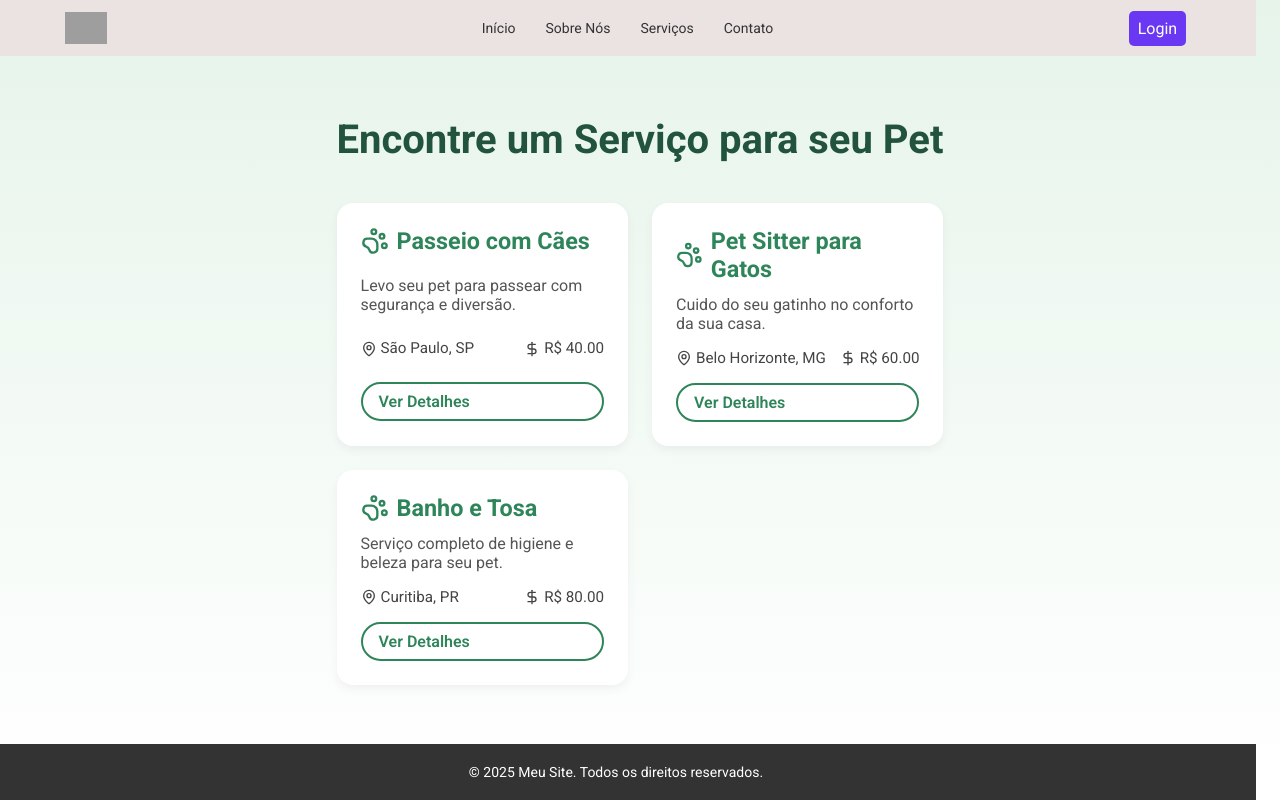
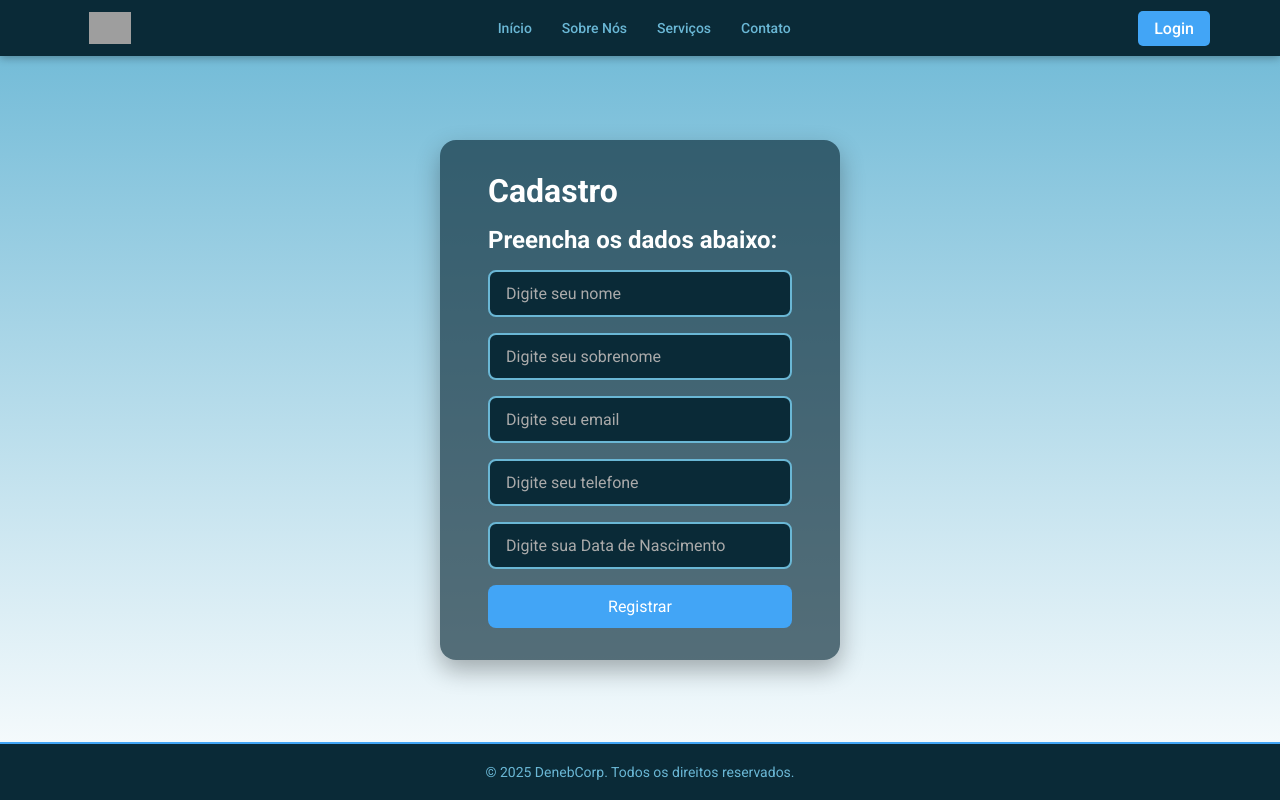
Before and after one commit to murilotoniol/Deneb-FrontEnd, a React (Vite) app: page / in a window 1280 px wide. Built offline with nearby package versions, Linux system fonts and the light colour scheme; grey boxes are pictures that could not be loaded.

Commit message:
Finalizando estilizaçao das paginas

```diff
--- a/src/App.jsx
+++ b/src/App.jsx
@@ -1,4 +1,3 @@
-
 import React from 'react'
 import './App.css'
 import Login from './pages/login/Login'
@@ -13,17 +12,19 @@ import ProcurarServiços from './pages/ProcurarServiços/ProcurarServiços'
 function App() {
   return(
     <div>
-        {/* <Header/>
-        <Login/>
+        {/* <Header/> ok
+        <Login/> ok
+        <Footer /> ok
+        <Cadastro/> estilizar ainda
+        <Home/> ok
+        <OfertaServiço/> ok
+        <ProcurarServiços/> ok
+        */}
+        <Header/>
+        <Cadastro/>
         <Footer />
-        <Cadastro/>
-        <Home/>
-        <OfertaServiço/>
-        */}
-        <ProcurarServiços/>
     </div>
   )
-
 }
 
 export default App
--- a/src/components/Footer/Footer.css
+++ b/src/components/Footer/Footer.css
@@ -1,20 +1,32 @@
 footer {
-    background-color: #333;
-    color: #fff;
+    background-color: #0A2A37;
+    color: #E3F2FD;
     text-align: center;
     padding: 20px;
-    position: relative;
+    position: fixed;
     bottom: 0;
     width: 100%;
     display: flex;
     flex-direction: column-reverse;
-    position: fixed;
     align-items: center;
     font-size: 14px;
-}
+    border-top: 2px solid #42A5F6;
+  }
 
-.footer-content{
+  .footer-content {
+    display: flex;
     align-items: center;
-    display: flex;
-    text-align: center;
-}
+    gap: 0.5rem;
+    color: #6AB7D5;
+  }
+
+  .footer-content a {
+    color: #42A5F6;
+    text-decoration: none;
+    font-weight: 500;
+    transition: color 0.3s ease;
+  }
+
+  .footer-content a:hover {
+    color: #5591A9;
+  }
--- a/src/components/Footer/Footer.jsx
+++ b/src/components/Footer/Footer.jsx
@@ -5,7 +5,7 @@ export default function Footer(){
     return(
         <footer>
         <div class="footer-content">
-          <p>&copy; 2025 Meu Site. Todos os direitos reservados.</p>
+          <p>&copy; 2025 DenebCorp. Todos os direitos reservados.</p>
         </div>
       </footer>
     )
--- a/src/components/Header/Header.css
+++ b/src/components/Header/Header.css
@@ -2,6 +2,27 @@
     box-sizing: border-box;
     margin: 0;
     padding: 0;
+  }
+
+  .Header {
+    background-color: #0A2A37;
+    display: flex;
+    align-items: center;
+    justify-content: space-between;
+    position: fixed;
+    height: 7%;
+    top: 0;
+    width: 100%;
+    padding-left: 70px;
+    padding-right: 70px;
+    z-index: 10;
+    font-size: 14px;
+    box-shadow: 0 2px 8px rgba(0, 0, 0, 0.3);
+  }
+
+  .Header > nav {
+    display: flex;
+    gap: 2rem;
   }
 
   nav ul {
@@ -15,42 +36,28 @@ nav ul li {
 
   nav ul li a {
     text-decoration: none;
-    color: #333;
+    color: #6AB7D5;
+    font-weight: 500;
+    transition: color 0.3s ease;
   }
 
-.Header {
-    background-color: rgb(235, 226, 226);
-    display: flex;
-    align-items: center;
-    justify-content: space-between;
-    position: fixed;
-    height: 7%;
-    top: 0;
-    width: 100%;
-    padding-left: 70px;
-    padding-right: 70px;
-    z-index: 10;
-    font-size: 14px;
+  nav ul li a:hover {
+    color: #42A5F6;
   }
 
-.Header>nav {
-    display: flex;
-    gap: 2rem;
-}
-
-.botao{
-    width: 5%;
-    padding: 8px;
-    margin: 3px 0;
-    background: #6a38f3;
+  .botao {
+    padding: 8px 16px;
+    background: #42A5F6;
     color: white;
     border: none;
     border-radius: 5px;
     cursor: pointer;
+    font-weight: 500;
+    transition: background 0.3s ease;
   }
 
-button:hover {
-    background: #4412ce;
+  .botao:hover {
+    background: #5591A9;
   }
 
   .image {
@@ -63,17 +70,3 @@ button:hover {
     height: 100%;
     object-fit: contain;
   }
-
-nav ul {
-    list-style-type: none;
-    display: flex;
-}
-
-nav ul li {
-    margin: 0 15px;
-}
-
-nav ul li a {
-    text-decoration: none;
-    color: #333;
-}
--- a/src/pages/Home/Home.css
+++ b/src/pages/Home/Home.css
@@ -2,12 +2,12 @@ body {
   margin: 0;
   padding: 0;
   font-family: "Roboto", sans-serif;
-    background-color: #f9f9f9;
-    color: #333;
+  background-color: #f0faff;
+  color: #0A2A37;
 }
 
 .home-main {
-    background: linear-gradient(to bottom, #e6f4ea, #ffffff);
+  background: linear-gradient(to bottom, #6AB7D5, #ffffff);
   min-height: 100vh;
   padding: 1.5rem;
   display: flex;
@@ -29,11 +29,11 @@ body {
 .home-title {
   font-size: 3rem;
   font-weight: bold;
-    color: #22543d;
+  color: #0A2A37;
 }
 
 .home-subtitle {
-    color: #666;
+  color: #5591A9;
   font-size: 1.125rem;
   margin-top: 1rem;
 }
@@ -46,7 +46,7 @@ body {
 }
 
 .btn-primary {
-    background-color: #2f855a;
+  background-color: #42A5F6;
   color: white;
   padding: 0.75rem 1.5rem;
   border: none;
@@ -56,27 +56,30 @@ body {
   align-items: center;
   gap: 0.5rem;
   transition: background-color 0.3s ease;
+  cursor: pointer;
 }
 
 .btn-primary:hover {
-    background-color: #276749;
+  background-color: #5591A9;
 }
 
 .btn-outline {
-    border: 2px solid #2f855a;
+  border: 2px solid #42A5F6;
   background-color: transparent;
-    color: #2f855a;
+  color: #42A5F6;
   padding: 0.75rem 1.5rem;
   border-radius: 9999px;
   font-weight: 600;
   display: flex;
   align-items: center;
   gap: 0.5rem;
-    transition: background-color 0.3s ease;
+  transition: all 0.3s ease;
+  cursor: pointer;
 }
 
 .btn-outline:hover {
-    background-color: #e6f4ea;
+  background-color: #6AB7D5;
+  color: white;
 }
 
 .icon {
@@ -94,16 +97,17 @@ body {
 
 .card {
   border-radius: 1rem;
-    box-shadow: 0 4px 10px rgba(0, 0, 0, 0.05);
-    background-color: #fff;
+  box-shadow: 0 4px 12px rgba(0, 0, 0, 0.08);
+  background-color: #ffffff;
   padding: 1.5rem;
   text-align: center;
+  border: 1px solid #6AB7D5;
 }
 
 .card-icon {
   width: 2.5rem;
   height: 2.5rem;
-    color: #2f855a;
+  color: #42A5F6;
   margin: 0 auto;
 }
 
@@ -111,16 +115,17 @@ body {
   margin-top: 1rem;
   font-size: 1.25rem;
   font-weight: 600;
+  color: #0A2A37;
 }
 
 .card p {
   margin-top: 0.5rem;
-    color: #555;
+  color: #5591A9;
 }
 
 .home-footer {
   margin-top: 5rem;
   text-align: center;
-    color: #aaa;
+  color: #94a3b8;
   font-size: 0.875rem;
 }
--- a/src/pages/ProcurarServiços/ProcurarServiços.css
+++ b/src/pages/ProcurarServiços/ProcurarServiços.css
@@ -1,5 +1,5 @@
 .find-main {
-    background: linear-gradient(to bottom, #e6f4ea, #ffffff);
+  background: linear-gradient(to bottom, #6AB7D5, #ffffff);
   min-height: 100vh;
   padding: 1.5rem;
 }
@@ -14,7 +14,7 @@
   font-size: 2.5rem;
   text-align: center;
   font-weight: bold;
-    color: #22543d;
+  color: #0A2A37;
   margin-bottom: 2.5rem;
 }
 
@@ -27,18 +27,19 @@
 .service-card {
   background-color: #ffffff;
   border-radius: 1rem;
-    box-shadow: 0 4px 10px rgba(0, 0, 0, 0.05);
+  box-shadow: 0 4px 12px rgba(0, 0, 0, 0.1);
   padding: 1.5rem;
   display: flex;
   flex-direction: column;
   justify-content: space-between;
+  border: 1px solid #6AB7D5;
 }
 
 .service-header {
   display: flex;
   align-items: center;
   gap: 0.5rem;
-    color: #2f855a;
+  color: #42A5F6;
   font-size: 1.25rem;
   font-weight: 600;
   margin-bottom: 0.75rem;
@@ -50,7 +51,7 @@
 }
 
 .service-description {
-    color: #555;
+  color: #0A2A37;
   margin-bottom: 1rem;
 }
 
@@ -58,7 +59,7 @@
   display: flex;
   justify-content: space-between;
   font-size: 0.95rem;
-    color: #444;
+  color: #5591A9;
   margin-bottom: 1rem;
 }
 
@@ -70,17 +71,18 @@
 }
 
 .btn-outline {
-    border: 2px solid #2f855a;
+  border: 2px solid #42A5F6;
   background-color: transparent;
-    color: #2f855a;
+  color: #42A5F6;
   padding: 0.5rem 1rem;
   border-radius: 9999px;
   font-weight: 600;
   text-align: center;
-    transition: background-color 0.3s ease;
+  transition: all 0.3s ease;
   cursor: pointer;
 }
 
 .btn-outline:hover {
-    background-color: #e6f4ea;
+  background-color: #6AB7D5;
+  color: #ffffff;
 }
--- a/src/pages/cadastro/Cadastro.css
+++ b/src/pages/cadastro/Cadastro.css
@@ -3,42 +3,47 @@
    justify-content: center;
    align-items: center;
    min-height: 100vh;
-    background-image: url("https://wallpapers.com/images/featured-full/imagem-de-fundo-yeaxrij2aepc1xio.jpg");
-    background-size: cover;
-    background-position: center;
+   background: linear-gradient(to bottom, #6AB7D5, #ffffff);
    padding: 2rem;
  }
 
  .formularioCadastro {
-    background-color: rgba(255, 255, 255, 0.95); /* Transparência para ver o fundo */
+   background-color: rgba(10, 42, 55, 0.658);
    padding: 2rem 3rem;
    border-radius: 1rem;
-    box-shadow: 0 10px 25px rgba(0, 0, 0, 0.2);
+   box-shadow: 0 10px 25px rgba(0, 0, 0, 0.3);
    display: flex;
    flex-direction: column;
    width: 100%;
    max-width: 400px;
    gap: 1rem;
+   color: white;
  }
 
  .formularioCadastro input {
    padding: 0.75rem 1rem;
    font-size: 1rem;
-    border: 1px solid #ccc;
+   border: 2px solid #6AB7D5; /* Borda azul clara */
    border-radius: 0.5rem;
+   background-color: #0A2A37; /* Fundo escuro do input */
+   color: white;
    transition: border-color 0.2s ease;
+ }
+
+ .formularioCadastro input::placeholder {
+   color: #aaa;
  }
 
  .formularioCadastro input:focus {
    outline: none;
-    border-color: #007bff;
-    box-shadow: 0 0 0 2px rgba(0, 123, 255, 0.2);
+   border-color: #42A5F6; /* Azul ao focar */
+   box-shadow: 0 0 0 2px rgba(66, 165, 246, 0.3);
  }
 
  button {
    padding: 0.75rem;
    font-size: 1rem;
-    background-color: #007bff;
+   background-color: #42A5F6; /* Azul do botão */
    color: white;
    border: none;
    border-radius: 0.5rem;
@@ -47,16 +52,16 @@
  }
 
  button:hover {
-    background-color: #0056b3;
+   background-color: #5591A9; /* Azul mais escuro ao passar o mouse */
  }
 
  button:disabled {
-    background-color: #6c757d;
+   background-color: #6AB7D5; /* Azul claro para quando desabilitado */
    cursor: not-allowed;
  }
 
  .error-message {
-    color: #dc3545;
+   color: #FF6B6B; /* Cor de erro em vermelho */
    font-size: 0.9rem;
    text-align: center;
    margin-top: -0.5rem;
--- a/src/pages/cadastro/Cadastro.jsx
+++ b/src/pages/cadastro/Cadastro.jsx
@@ -37,6 +37,8 @@ export default function Cadastro() {
     return (
         <div className="cadastro">
             <form className="formularioCadastro">
+                <h1>Cadastro</h1>
+                <h2>Preencha os dados abaixo:</h2>
                 <input type="text" name="first_name" placeholder="Digite seu nome" value={formData.first_name} onChange={handleChange} />
                 <input type="text" name="last_name" placeholder="Digite seu sobrenome" value={formData.last_name} onChange={handleChange} />
                 <input type="email" name="email" placeholder="Digite seu email" value={formData.email} onChange={handleChange} />
--- a/src/pages/login/styles.css
+++ b/src/pages/login/styles.css
@@ -17,7 +17,7 @@ main {
 
 .formulario {
   width: 25%;
-  background: #ffffffeb;
+  background: #fff;
   display: flex;
   justify-content: center;
   align-items: center;
@@ -30,7 +30,7 @@ main {
 .forms h1 {
   text-align: center;
   font-size: 30px;
-  color: #333;
+  color: #42A5F6;
 }
 
 .forms .input-field {
@@ -42,7 +42,7 @@ main {
 
 .forms .input-field label {
   font-size: 20px;
-  color: black;
+  color: #42A5F6;
 }
 
 .forms .input-field input {
@@ -73,13 +73,13 @@ main {
 }
 
 .forms .recall-forget a {
-  color: blue;
+  color: #5591A9;
 }
 
 .forms button {
   width: 100%;
   height: 45px;
-  background: #333;
+  background: #42A5F6;
   border: none;
   outline: none;
   border-radius: 40px;
@@ -91,7 +91,7 @@ main {
 }
 
 .recall-forget label input {
-  accent-color: #333;
+  accent-color: #5591A9;
   margin-right: 4px;
 }
 
@@ -108,7 +108,7 @@ main {
 }
 
 .signup-link p a {
-  color: blue;
+  color: #5591A9;
   text-decoration: none;
   font-weight: 600;
 }
```
Also changed, not shown: src/pages/OfertaServiço/OfertaServiço.css (+19 -8 lines). Lines whose indentation alone changed are shown as unchanged.
